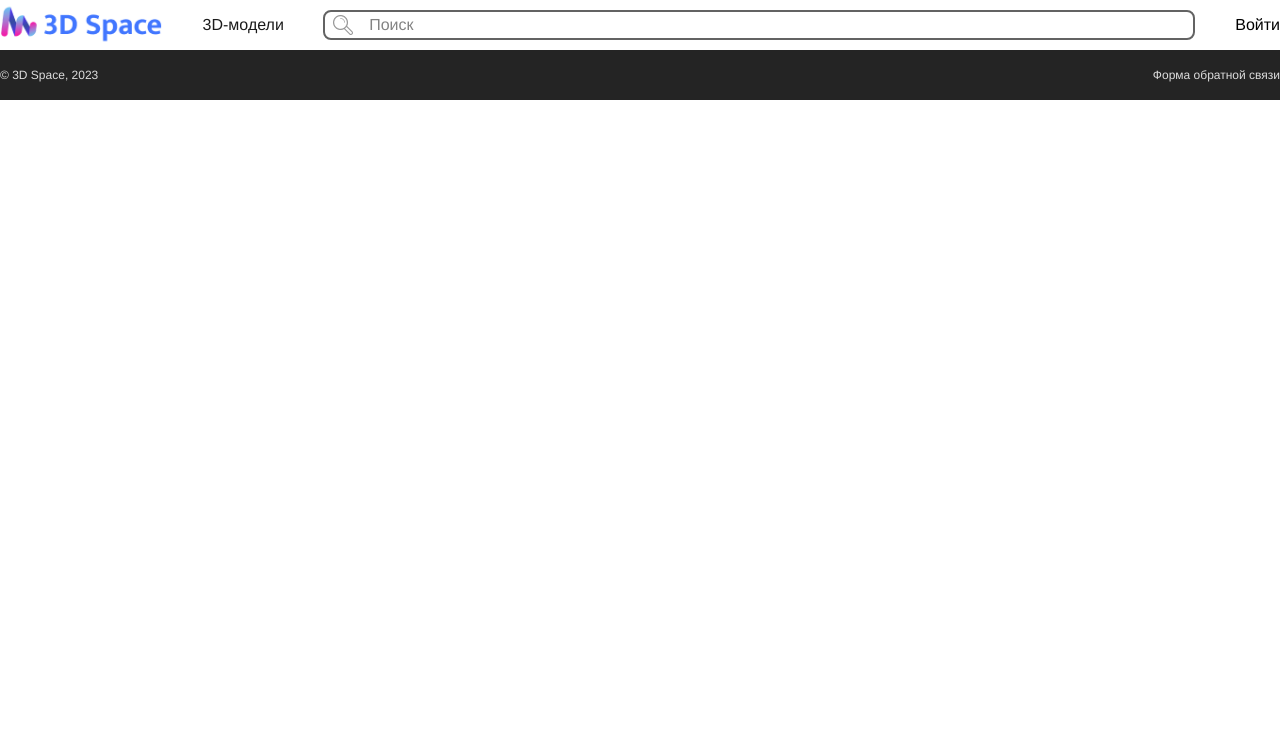
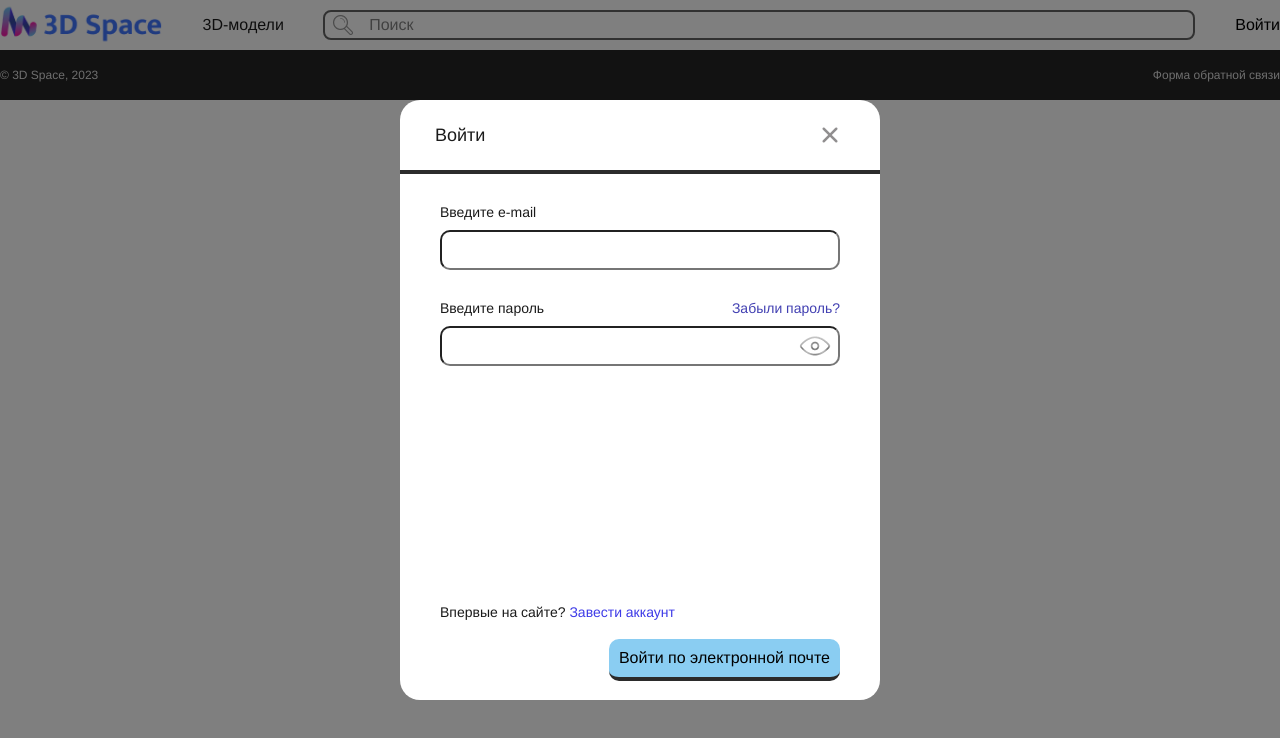
Before and after one commit to Fer167/3DSpace, a Vue app in the folder 3d-space/: page / in a window 1280 px wide. Both pictures are taken after a click on the button "Войти". Shown: the top 738 px of the page. Built offline with nearby package versions, Linux system fonts and the light colour scheme.

Commit message:
add: register forms

```diff
--- a/3d-space/src/App.vue
+++ b/3d-space/src/App.vue
@@ -31,6 +31,12 @@ body {
   -moz-osx-font-smoothing: grayscale;
   color: #1b1b1b;
   background-color: #fff;
+  box-sizing: border-box;
+}
+
+p {
+  margin: 0;
+  padding: 0;
 }
 
 a {
@@ -44,5 +50,6 @@ button {
   border: 0px;
   background-color: #fff;
   padding: 0px;
+  cursor: pointer;
 }
 </style>
--- a/3d-space/src/components/CastomHeader.vue
+++ b/3d-space/src/components/CastomHeader.vue
@@ -1,4 +1,14 @@
 <template>
+  <div
+    class="login-modal"
+    @click.self="closeModal"
+    v-if="isModalActive"
+  >
+    <LoginModal
+      @modalEmit="closeModal"
+    />
+  </div>
+
   <div class="header__wrap"></div>
   <nav class="header">
     <router-link to="/">
@@ -15,19 +25,50 @@
         Поиск
       </p>
     </div>
-    <button class="header__login">
+    <button
+      class="header__login"
+      @click="openModal"
+    >
       Войти
     </button>
   </nav>
 </template>
 
 <script>
+import LoginModal from "@/components/LoginModal.vue";
+
 export default {
   name: "CastomHeader",
+  components: {
+    LoginModal,
+  },
+  data() {
+    return {
+      isModalActive: false,
+    }
+  },
+  methods: {
+    closeModal () {
+      this.isModalActive = false
+    },
+    openModal () {
+      this.isModalActive = true
+    }
+  }
 };
 </script>
 
 <style scoped>
+.login-modal{
+  display: flex;
+  justify-content: center;
+  align-items: center;
+  position: fixed;
+  z-index: 10;
+  width: 100%;
+  height: 100%;
+  background-color: rgb(0, 0, 0, .5);
+}
 .header__wrap {
   height: 50px;
 }
--- a/3d-space/src/components/HelloWorld.vue
+++ b/3d-space/src/components/HelloWorld.vue
@@ -1,130 +1,22 @@
 <template>
-  <div class="hello">
-    <h1>{{ msg }}</h1>
-    <p>
-      For a guide and recipes on how to configure / customize this project,<br />
-      check out the
-      <a href="https://cli.vuejs.org" target="_blank" rel="noopener"
-        >vue-cli documentation</a
-      >.
-    </p>
-    <h3>Installed CLI Plugins</h3>
-    <ul>
-      <li>
-        <a
-          href="https://github.com/vuejs/vue-cli/tree/dev/packages/%40vue/cli-plugin-babel"
-          target="_blank"
-          rel="noopener"
-          >babel</a
-        >
-      </li>
-      <li>
-        <a
-          href="https://github.com/vuejs/vue-cli/tree/dev/packages/%40vue/cli-plugin-router"
-          target="_blank"
-          rel="noopener"
-          >router</a
-        >
-      </li>
-      <li>
-        <a
-          href="https://github.com/vuejs/vue-cli/tree/dev/packages/%40vue/cli-plugin-vuex"
-          target="_blank"
-          rel="noopener"
-          >vuex</a
-        >
-      </li>
-      <li>
-        <a
-          href="https://github.com/vuejs/vue-cli/tree/dev/packages/%40vue/cli-plugin-eslint"
-          target="_blank"
-          rel="noopener"
-          >eslint</a
-        >
-      </li>
-    </ul>
-    <h3>Essential Links</h3>
-    <ul>
-      <li>
-        <a href="https://vuejs.org" target="_blank" rel="noopener">Core Docs</a>
-      </li>
-      <li>
-        <a href="https://forum.vuejs.org" target="_blank" rel="noopener"
-          >Forum</a
-        >
-      </li>
-      <li>
-        <a href="https://chat.vuejs.org" target="_blank" rel="noopener"
-          >Community Chat</a
-        >
-      </li>
-      <li>
-        <a href="https://twitter.com/vuejs" target="_blank" rel="noopener"
-          >Twitter</a
-        >
-      </li>
-      <li>
-        <a href="https://news.vuejs.org" target="_blank" rel="noopener">News</a>
-      </li>
-    </ul>
-    <h3>Ecosystem</h3>
-    <ul>
-      <li>
-        <a href="https://router.vuejs.org" target="_blank" rel="noopener"
-          >vue-router</a
-        >
-      </li>
-      <li>
-        <a href="https://vuex.vuejs.org" target="_blank" rel="noopener">vuex</a>
-      </li>
-      <li>
-        <a
-          href="https://github.com/vuejs/vue-devtools#vue-devtools"
-          target="_blank"
-          rel="noopener"
-          >vue-devtools</a
-        >
-      </li>
-      <li>
-        <a href="https://vue-loader.vuejs.org" target="_blank" rel="noopener"
-          >vue-loader</a
-        >
-      </li>
-      <li>
-        <a
-          href="https://github.com/vuejs/awesome-vue"
-          target="_blank"
-          rel="noopener"
-          >awesome-vue</a
-        >
-      </li>
-    </ul>
-  </div>
+
 </template>
 
 <script>
 export default {
-  name: "HelloWorld",
   props: {
-    msg: String,
   },
+  data() {
+    return {
+
+    }
+  },
+  methods: {
+
+  }
 };
 </script>
 
-<!-- Add "scoped" attribute to limit CSS to this component only -->
 <style scoped>
-h3 {
-  margin: 40px 0 0;
-}
-ul {
-  list-style-type: none;
-  padding: 0;
-}
-li {
-  display: inline-block;
-  margin: 0 10px;
-}
-a {
-  color: #42b983;
-}
+
 </style>
--- /dev/null
+++ b/3d-space/src/components/LoginModal.vue
@@ -0,0 +1,220 @@
+<template>
+  <form
+    class="login-form"
+  >
+    <header class="login-form__header">
+      <p class="login-form__title">
+        {{ modalTitle }}
+      </p>
+      <img
+        @click="closeModal"
+        class="login-form__close"
+        src="../assets/image/close.png"
+        alt="Close"
+      >
+    </header>
+    <hr>
+    <div
+      v-if="typeForm === 1"
+      class="login-form__log-in"
+    >
+      <AInput
+        @input-data="emailData"
+        style="margin-top: 30px"
+        title="Введите e-mail"
+      />
+      <AInput
+        @input-data="passwordData"
+        style="margin-top: 30px"
+        title="Введите пароль"
+        link="Забыли пароль?"
+        icon
+      />
+    </div>
+    <div
+      v-if="typeForm === 2"
+      class="login-form__log-in"
+    >
+      <AInput
+        @input-data="nameRegister"
+        style="margin-top: 30px"
+        title="Введите имя"
+      />
+      <AInput
+        @input-data="emailRegister"
+        style="margin-top: 30px"
+        title="Введите e-mail"
+      />
+      <AInput
+        @input-data="passwordRegister"
+        style="margin-top: 30px"
+        title="Придумайте пароль"
+        icon
+      />
+      <AInput
+        @input-data="passwordRegisterСonfirmation"
+        style="margin-top: 30px"
+        title="Повторите пароль"
+        icon
+      />
+    </div>
+    <section class="login-form__swap-form">
+      <span>
+        {{ textSwap }}
+      </span>
+      <span
+        class="login-form__swap-link"
+        @click="swapForm"
+      >
+        {{ linkSwap }}
+      </span>
+    </section>
+    <button
+      v-if="typeForm !== 4"
+      class="login-form__submit"
+    >
+      {{ modalButtom }}
+    </button>
+  </form>
+</template>
+
+<script>
+import AInput from "@/components/UIKIt/AInput.vue";
+
+export default {
+  name: "LoginModal",
+  components: {
+    AInput,
+  },
+  data() {
+    return {
+      typeForm: 1,
+      login: {
+        // email: '',
+        // password: '',
+      },
+      register: {
+        // name: '',
+        // email: '',
+        // password: '',
+        // passwordСonfirmation: '',
+      }
+    }
+  },
+  mounted () {
+    document.querySelector(".login-form__title").style.fontSize = "18px";
+  },
+  computed: {
+    modalTitle () {
+      if (this.typeForm === 1) {
+        return "Войти"
+      }
+      if (this.typeForm === 2) {
+        return "Зарегистрироваться"
+      }
+      if (this.typeForm === 3) {
+        return "Восстановление пароля"
+      }
+      if (this.typeForm === 4) {
+        return "Политика конфиденциальности"
+      }
+      return "Error"
+    },
+    modalButtom () {
+      if (this.typeForm === 1) {
+        return "Войти по электронной почте"
+      }
+      if (this.typeForm === 2) {
+        return "Зарегистрироваться"
+      }
+      if (this.typeForm === 3) {
+        return "Получить письмо"
+      }
+      return "Error"
+    },
+    textSwap () {
+      return this.typeForm === 1 ? "Впервые на сайте?" : "Уже есть аккаунт?"
+    },
+    linkSwap () {
+      return this.typeForm === 1 ? "  Завести аккаунт" : "  Войдите здесь"
+    },
+  },
+  methods: {
+    swapForm () {
+      this.typeForm === 1 ? this.typeForm = 2 : this.typeForm = 1
+      this.login = {}
+      this.register = {}
+    },
+    closeModal () {
+      this.$emit('modalEmit')
+    },
+    emailData (el) {
+      this.login.email = el.dataEmit
+    },
+    passwordData (el) {
+      this.login.password = el.dataEmit
+    },
+    nameRegister (el) {
+      this.register.name = el.dataEmit
+    },
+    emailRegister (el) {
+      this.register.email = el.dataEmit
+    },
+    passwordRegister (el) {
+      this.register.password = el.dataEmit
+    },
+    passwordRegisterСonfirmation (el) {
+      this.register.passwordСonfirmation = el.dataEmit
+    },
+  }
+};
+</script>
+
+<style scoped>
+.login-form {
+  margin: auto;
+  background-color: #fff;
+  width: 480px;
+  height: 600px;
+  border-radius: 20px;
+  position: relative;
+}
+.login-form__header {
+  display: flex;
+  flex-direction: row;
+  justify-content: space-between;
+  height: 70px;
+  align-items: center;
+  padding: 0px 35px;
+}
+.login-form__close {
+  cursor: pointer;
+}
+hr {
+  margin: 0;
+  padding: 0;
+  border: 2px solid #2c2c2c;
+}
+.login-form__log-in {
+  padding: 0 40px;
+  width: 400px;
+  height: 400px;
+}
+.login-form__swap-form {
+  padding: 0 40px;
+  font-size: 14px;
+}
+.login-form__swap-link {
+  color: #3E3BE7;
+  cursor: pointer;
+}
+.login-form__submit {
+  background-color: #8ACDF2;
+  padding: 10px;
+  margin: 19px 40px;
+  position: absolute;
+  right: 0;
+  border-radius: 10px;
+  border-bottom: 4px solid #2B2B2B;
+}
+</style>
--- /dev/null
+++ b/3d-space/src/components/UIKIt/AInput.vue
@@ -0,0 +1,96 @@
+<template>
+  <section class="input">
+    <header class="input__header">
+      <p class="input__title">
+        {{ title }}
+      </p>
+      <p
+        class="input__link"
+        v-if="isLink"
+      >
+        {{ link }}
+      </p>
+    </header>
+    <img
+      v-if="icon"
+      class="input__show-password"
+      src="../../assets/image/show_password.png"
+      @click="iconLocal = !iconLocal"
+    >
+    <input
+      class="input__data"
+      v-model="dataInput"
+      :type="iconLocal ? 'password' : 'text'"
+    >
+  </section>
+</template>
+
+<script>
+export default {
+  name: "AInput",
+  props: {
+    title: String,
+    link: String,
+    icon: Boolean,
+  },
+  data() {
+    return {
+      dataInput: "",
+      iconLocal: this.icon,
+    }
+  },
+  computed: {
+    isLink () {
+      return this.link !== undefined
+    }
+  },
+  watch: {
+    dataInput () {
+      this.$emit('inputData', {
+        dataEmit: this.dataInput
+      })
+    }
+  }
+};
+</script>
+
+<style scoped>
+.input {
+  width: 100%;
+  position: relative;
+}
+.input__header {
+  display: flex;
+  flex-direction: row;
+  justify-content: space-between;
+}
+.input__title {
+  font-size: 14px;
+}
+.input__link {
+  font-size: 14px;
+  color: #4240B2;
+  cursor: pointer;
+}
+.input__show-password {
+  position: absolute;
+  z-index: 1;
+  height: 40px;
+  margin-top: 10px;
+  right: 0;
+  cursor: pointer;
+  margin-right: 5px;
+}
+.input__data {
+  width: 100%;
+  height: 40px;
+  border-radius: 10px;
+  margin-top: 10px;
+}
+input {
+  font-size: 14px;
+  padding: 0 8px;
+  margin: 0;
+  box-sizing: border-box;
+}
+</style>
```
Also changed, not shown: 3d-space/src/assets/image/close.png (added), 3d-space/src/assets/image/show_password.png (added).
